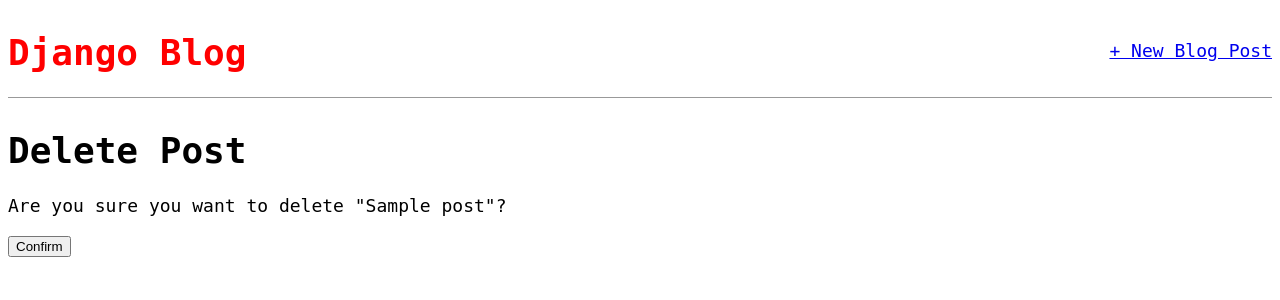
After one commit to gaurav-750/Django-blog, a Django app: template templates/post_delete.html in a window 1280 px wide. The commit adds this page. Shown: the top 300 px of the page. Run offline with Django 4.2, Linux system fonts and the light colour scheme; the template is opened without the code that fills it: most values are stand-ins (such as "Sample title", 1, 10 or a date in 2020).

Commit message:
delete blog post feature added

```diff
--- a/blog/urls.py
+++ b/blog/urls.py
@@ -1,9 +1,10 @@
 from django.urls import path
-from .views import BlogView, BlogDetailView, BlogCreateView, BlogUpdateView
+from .views import BlogView, BlogDetailView, BlogCreateView, BlogUpdateView, BlogDeleteView
 
 urlpatterns = [
     path('', BlogView.as_view(), name='home'),
     path('post/<int:pk>', BlogDetailView.as_view(), name='post_detail'),
     path('post/new/', BlogCreateView.as_view(), name='post_new'),
-    path('post/<int:pk>/edit', BlogUpdateView.as_view(), name='post_edit')
+    path('post/<int:pk>/edit', BlogUpdateView.as_view(), name='post_edit'),
+    path('post/<int:pk>/delete', BlogDeleteView.as_view(), name='post_delete')
 ]
--- /dev/null
+++ b/templates/post_delete.html
@@ -0,0 +1,11 @@
+{% extends 'base.html' %} {% block content %}
+
+<h1>Delete Post</h1>
+
+<form action="" method="post">
+  {% csrf_token %}
+  <p>Are you sure you want to delete "{{post.title}}"?</p>
+  <input type="submit" value="Confirm" />
+</form>
+
+{% endblock content %}
--- a/templates/post_detail.html
+++ b/templates/post_detail.html
@@ -5,5 +5,6 @@
   <p>{{blog.body}}</p>
 </div>
 
-<a href="{% url 'post_edit' blog.pk %}"> + Edit Blog Post</a>
+<a href="{% url 'post_edit' blog.pk %}"> + Edit Blog Post</a> </br>
+<a href="{% url 'post_delete' blog.pk %}"> + Delete Blog Post</a>
 {% endblock content %}
```
Also changed, not shown: blog/views.py (+14 -3 lines), db.sqlite3.
